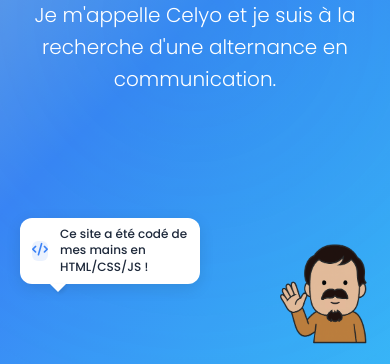
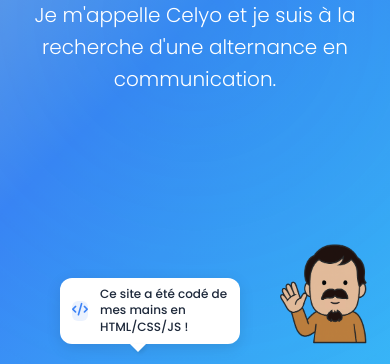
Before and after one commit to Ce1yo/celyo.fr, a plain HTML site: page index.html in a window 390 px wide. Both pictures are taken after a click on the element 325 px from the left and 774 px from the top of the page. Shown: the part 480-844 px from the top of the page. Drawn offline with nearby package versions, Linux system fonts and the light colour scheme.

Commit message:
Update style.css

```diff
--- a/css/style.css
+++ b/css/style.css
@@ -125,9 +125,9 @@
 
 @media (max-width: 480px) {
     .popup-notification {
-        bottom: 80px;
+        bottom: 20px;
         right: auto;
-        left: 20px;
+        left: 60px;
         margin: 0;
         padding: 8px 12px;
         max-width: 180px;
@@ -137,7 +137,7 @@
 
     .popup-notification::after {
         right: auto;
-        left: 30px;
+        left: 70px;
         bottom: -8px;
         border-left: 8px solid transparent;
         border-right: 8px solid transparent;
```
